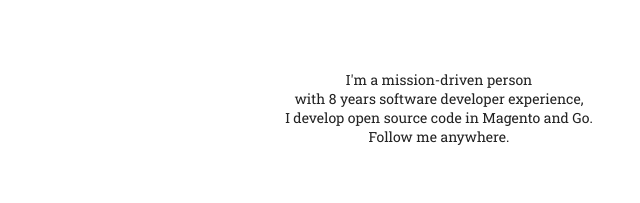
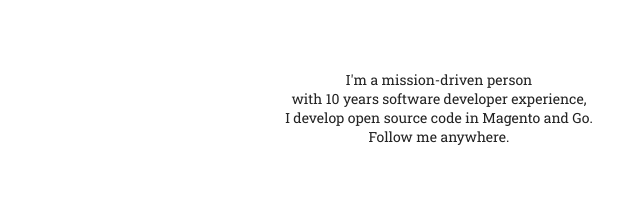
Before and after one commit to DavidBelicza/david-belicza-com, a plain HTML site: page index.html in a window 1280 px wide. Shown: the part 373-576 px from the top of the page, 201-841 px from the left. Drawn offline with Linux system fonts and the light colour scheme.

Commit message:
Update index.html

```diff
--- a/index.html
+++ b/index.html
@@ -8,7 +8,7 @@
     <meta name="robots" content="INDEX,FOLLOW">
     <meta name="author" content="David Belicza, https://davidbelicza.com">
     <meta name="viewport" content="width=device-width user-scalable=0 initial-scale=1.0">
-    <meta name="theme-color" content="#0f148f">
+    <meta name="theme-color" content="#ffffff">
     <title>David Belicza</title>
     <link rel="icon" href="/images/david_belicza_developer_php_go_magento.png" type="image/x-icon">
     <link rel="shortcut icon" href="/images/david_belicza_developer_php_go_magento.png" type="image/x-icon">
@@ -57,7 +57,7 @@
 </div>
 
 <div class="block-intro">
-    <p>I'm a mission-driven person<br>with 8 years software developer experience,<br>I develop open source code in Magento and Go.<br>Follow me anywhere.</p>
+    <p>I'm a mission-driven person<br>with 10 years software developer experience,<br>I develop open source code in Magento and Go.<br>Follow me anywhere.</p>
 </div>
 
 <div class="block-share">
```
